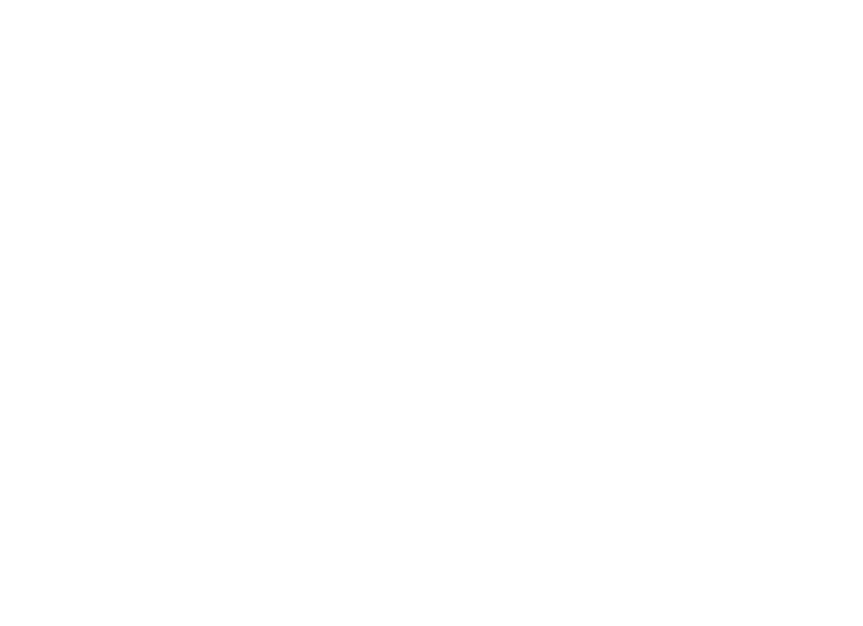
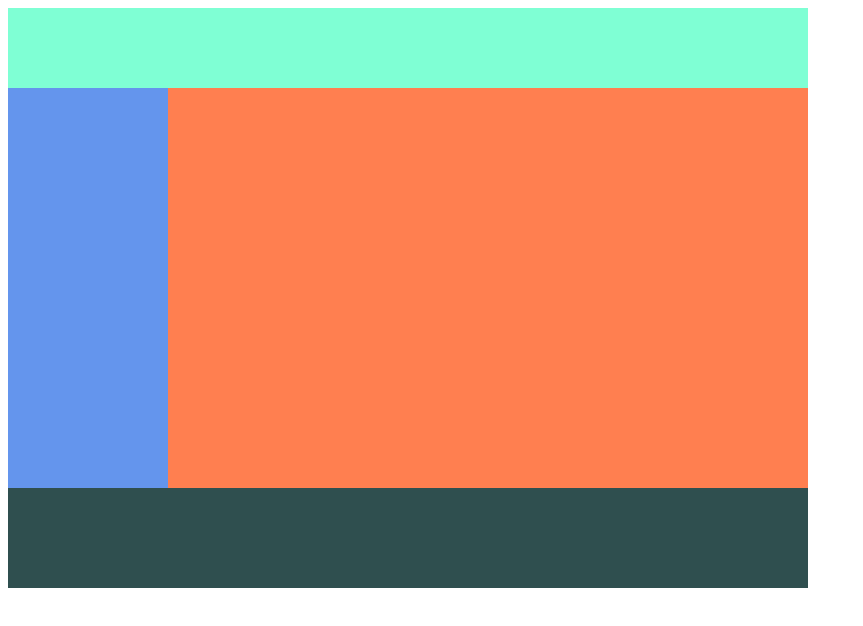
Before and after one commit to zerochae/HTML_Study, a plain HTML site: page study01/layout1.html in a window 1280 px wide. Shown: the whole page, without its empty margins (0-863 px from the left). Drawn offline with Linux system fonts and the light colour scheme.

Commit message:
#HTML Study layout

```diff
--- /dev/null
+++ b/study01/css/layout2.css
@@ -0,0 +1,47 @@
+.container{
+    width: 100%;
+    height: 400px;
+    background-color: dimgray;
+    margin-left: auto;
+    margin-right: auto;
+}
+.left{
+    width: 85%;
+    height: 400px;
+    background-color: dodgerblue;
+    float: left;
+}
+.right{
+    width: 15%;
+    height: 400px;
+    background-color: firebrick;
+    float: left;
+}
+
+.profile{
+    width: 100%;
+    height: 30%;
+    background-color: forestgreen;
+
+}
+
+.board{
+    width: 100%;
+    height: 70%;
+    background-color: goldenrod;
+    clear: both;
+}
+.blog-name{
+    float: left;
+}
+
+.blog-profile{
+    float: left;
+}
+
+.blog-content{
+
+}
+
+.image{
+}
--- a/study01/css/main.css
+++ b/study01/css/main.css
@@ -38,3 +38,36 @@ p {
   box-shadow: 5px 5px black ;
 
 }
+
+.container {
+  width: 800px;
+}
+
+.header{
+  width : 100%;
+  height: 80px;
+  background-color: aquamarine;
+}
+
+.nav{
+   width:20%;
+   height: 400px;
+   background-color: cornflowerblue;
+   /* float: left; */
+   display: inline-block;
+}
+
+.section{
+  width:80%;
+  height: 400px;
+  background-color: coral;
+  /* float: left; */
+  display: inline-block;
+}
+
+.footer{
+  width:100%;
+  height: 100px;
+  background-color:darkslategrey;
+  /* clear : both; */
+}
--- a/study01/layout1.html
+++ b/study01/layout1.html
@@ -5,10 +5,15 @@
     <meta http-equiv="X-UA-Compatible" content="IE=edge">
     <meta name="viewport" content="width=device-width, initial-scale=1.0">
     <title>Document</title>
+    <link rel="stylesheet" href="css/main.css">
 </head>
 <body>
 
-    <div></div>
+    <div class="container" style="font-size: 0px;">
+        <div class="header"></div>
+        <div class="nav"></div><!----><div class="section"></div>
+        <div class="footer"></div>
+    </div>
 
 </body>
 </html>
```
Also changed, not shown: study01/layout2.html (added, +30 -0 lines), study01/SHOE1.PNG (added).
